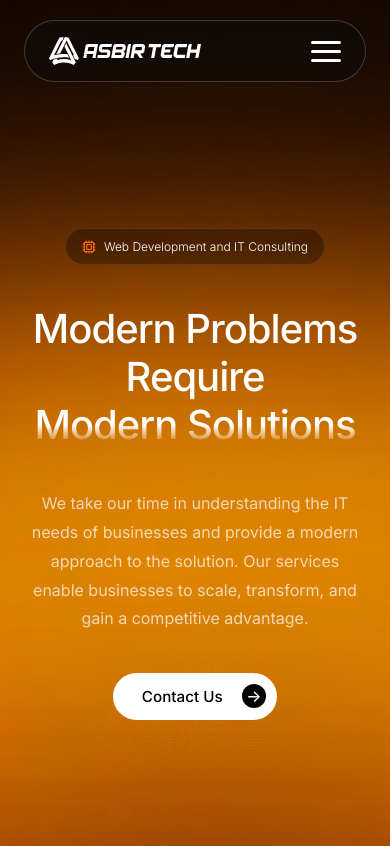
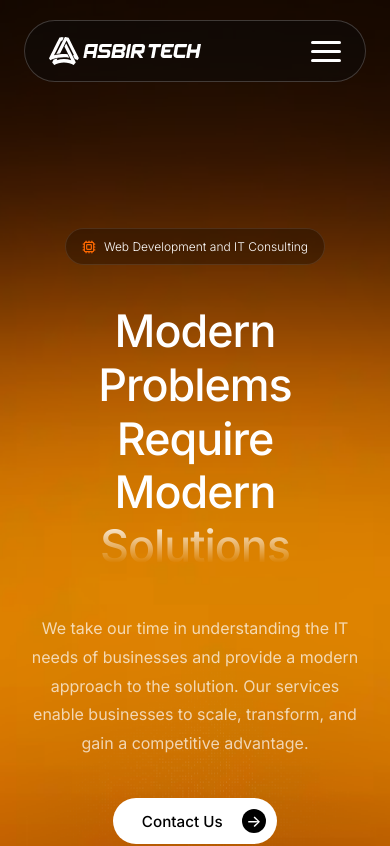
Before and after one commit to michaeldiopenes7/asbir-web-vite, a React (Vite) app: page / in a window 390 px wide. Shown: the top 846 px of the page. Built offline with nearby package versions, Linux system fonts and the light colour scheme.

Commit message:
fontsizes

```diff
--- a/src/sections/Hero/Hero.css
+++ b/src/sections/Hero/Hero.css
@@ -131,7 +131,7 @@
 
 @media (max-width: 768px) {
     .hero h1 {
-        font-size: 2.5rem;
+        font-size: 2.8rem;
         letter-spacing: -1px;
     }
 
```
